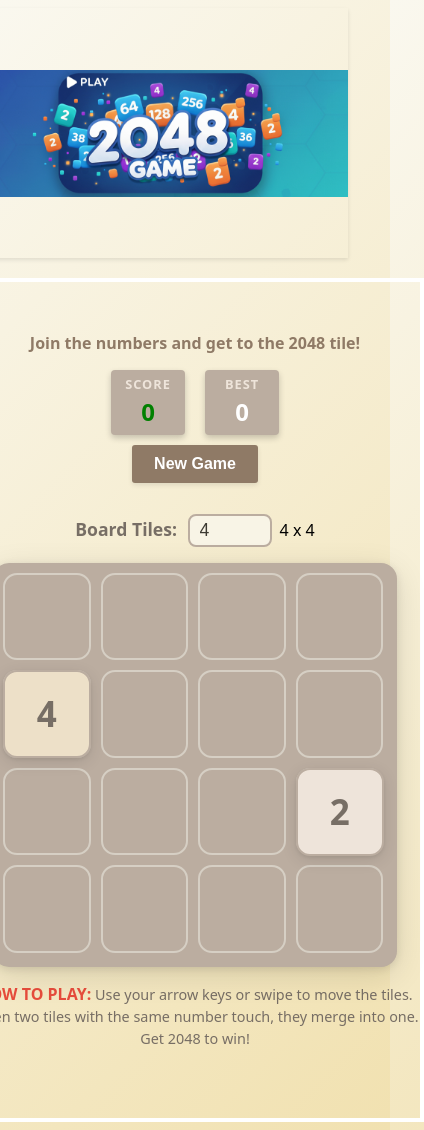
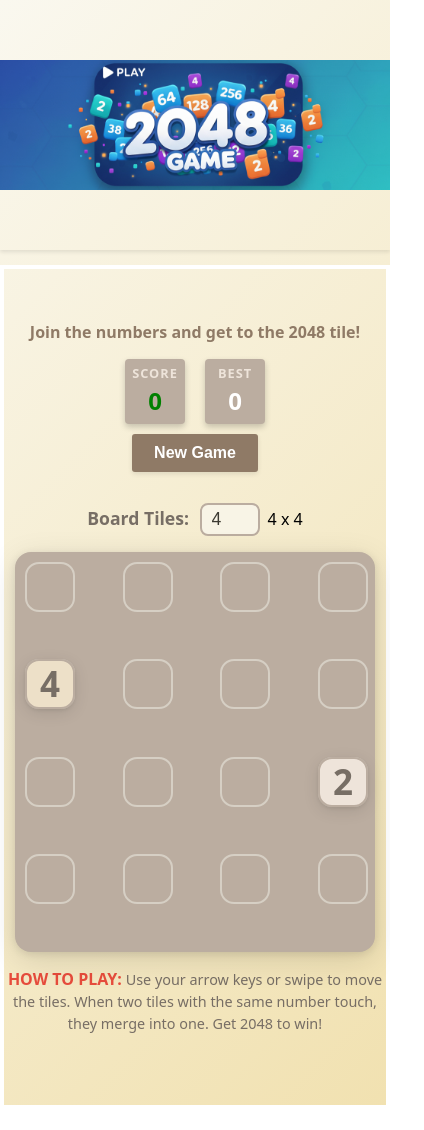
Before and after one commit to kaushalyad/game, a React (Vite) app: page / in a window 390 px wide. Shown: the whole page, 424 px wide, since content can reach past the window. After the commit the page ends 1109 px from the top, so only its background shows below. Built offline with nearby package versions, Linux system fonts and the light colour scheme.

Commit message:
fixed the issues

```diff
--- a/src/App.css
+++ b/src/App.css
@@ -26,7 +26,7 @@
   align-items: center;
   justify-content: center;
   min-height: 100vh;
-  width: 100%;
+  min-width: 100%;
   box-sizing: border-box;
   border: 4px solid white;
   padding-bottom: 20px;
@@ -157,4 +157,17 @@
     font-size: 0.9rem;
     text-align: center;
   }
+  .app-header {
+    /* min-height: 230px; */
+    /* Adjust height for smaller screens */
+    min-width: 100%;
+    background-size: contain;
+    margin-bottom: 15px;
+  }
 }
+
+@media (max-width: 600px) {
+  .scoreboard-container {
+    min-width: 350px;
+  }
+}
--- a/src/App.jsx
+++ b/src/App.jsx
@@ -107,7 +107,6 @@
           <input
             id="board-dim"
             type="number"
-            // value={boardDim}
             defaultValue={boardDim}
             onChange={handleChange}
             style={{ width: 60 }}
--- a/src/components/Board/Board.css
+++ b/src/components/Board/Board.css
@@ -5,7 +5,7 @@
     border-radius: 16px;
     box-shadow: 0 8px 32px rgba(0, 0, 0, 0.12), 0 2px 8px rgba(0, 0, 0, 0.10);
     padding: 2px;
-    min-width: min(93vw, calc(51px * var(--board-dim)), 1000px);
+    min-width: min(93vw, calc(51px * var(--board-dim)), 100%);
     min-height: min(93vw, calc(51px * var(--board-dim)), 1000px);
     position: relative;
 }
@@ -27,3 +27,20 @@
 .board-absolute {
     position: relative;
 }
+
+@media (max-width: 600px) {
+    .board {
+        max-width: 360px;
+        padding: 1px;
+        gap: "2px";
+    }
+
+    .board-place {
+        max-width: 50px;
+        max-height: 50px;
+    }
+
+    .board-absolute {
+        max-width: 360px;
+    }
+}
--- a/src/components/Tile/Tile.css
+++ b/src/components/Tile/Tile.css
@@ -124,3 +124,12 @@
         transform: translateX(-50%) translateY(-20px);
     }
 }
+
+@media (max-width: 600px) {
+    .tile {
+        font-size: clamp(0.5rem, 2.5vw, 2.2rem);
+        padding: clamp(1px, 0.5vw, 8px);
+        max-width: 50px;
+        max-height:50px;
+    }
+}
--- a/src/index.css
+++ b/src/index.css
@@ -15,4 +15,10 @@
   width: 100%;
   display: flex;
   justify-content: center;
+
 }
+
+* {
+  box-sizing: border-box;
+  margin: 0;
+}
```
Also changed, not shown: src/styles.css (indentation only), 1 other file (tests, documents, lock files or other folders).
